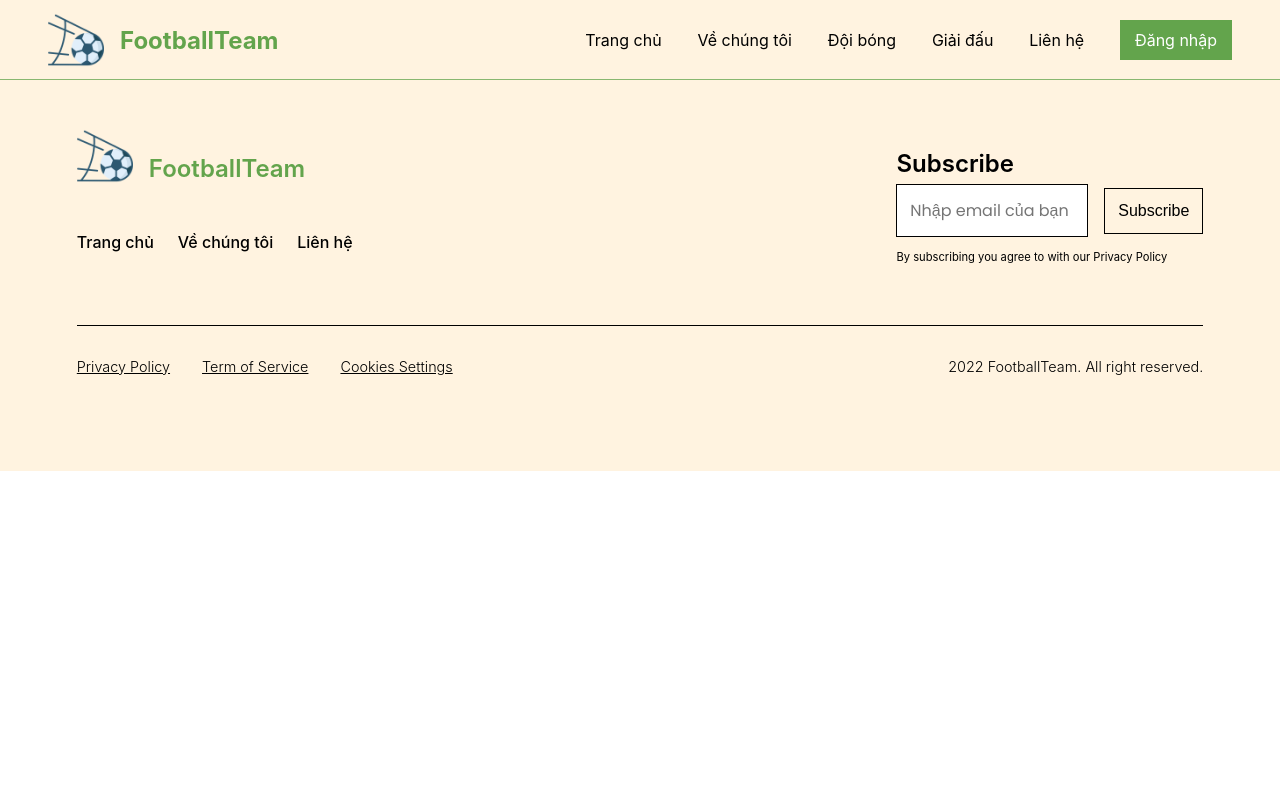
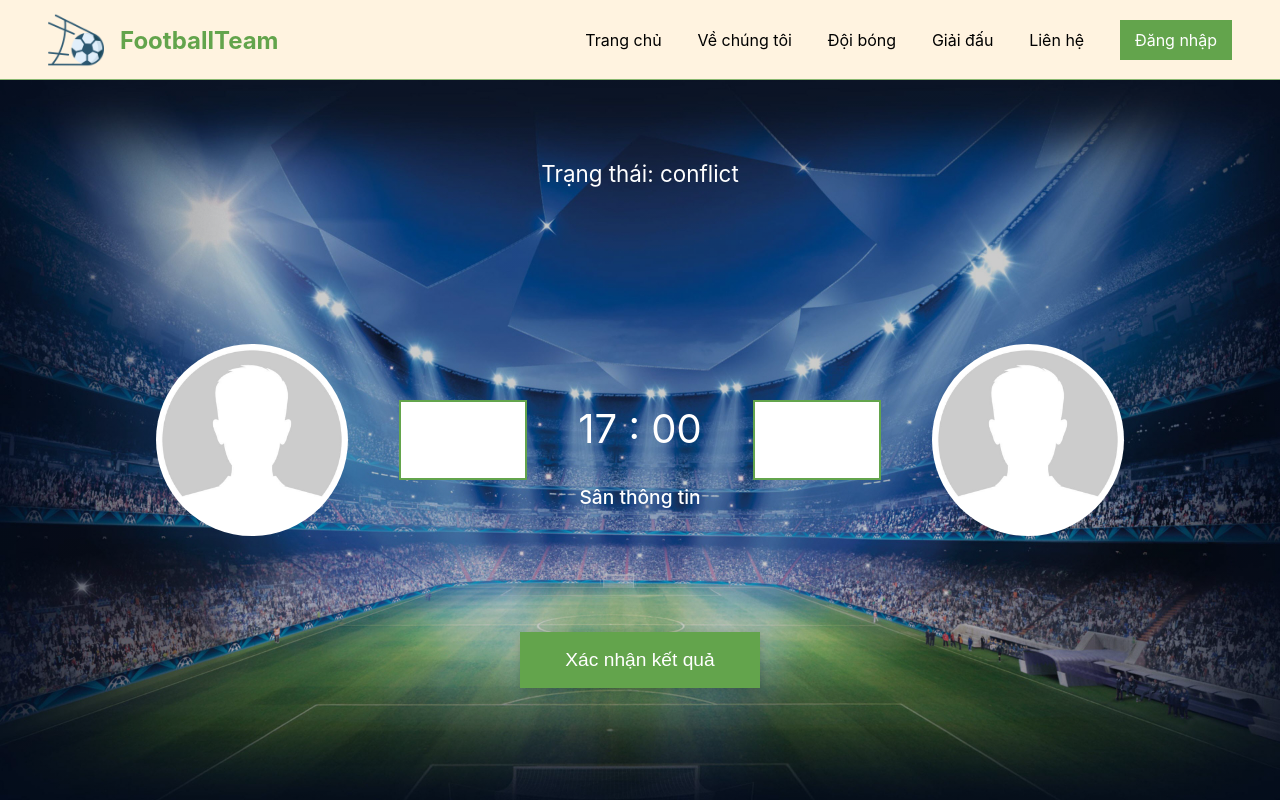
Before and after one commit to FootyTeamBuilder/FootyTeamBuilder_FE, a React (Create React App) app: page /update-match in a window 1280 px wide. Shown: the top 800 px of the page. Built offline with nearby package versions, Linux system fonts and the light colour scheme.

Commit message:
them man update-match

```diff
--- a/src/App.js
+++ b/src/App.js
@@ -10,6 +10,7 @@ import { useSelector } from "react-redux";
 import { ToastContainer } from 'react-toastify';
 import 'react-toastify/dist/ReactToastify.css';
 import AllTeam from "./pages/all-team/AllTeam";
+import UpdateMatch from "./pages/update-match/UpdateMatch";
 
 function App() {
 
@@ -28,6 +29,7 @@ function App() {
           <Route path="/login" element={<Login />} />
           <Route path="/register" element={<Register />} />
           <Route path="/all-team" element={<AllTeam />} />
+          <Route path="/update-match" element={<UpdateMatch />} />
         </Routes>
         <Routes>
           <Route exact path='/' />
--- a/src/components/header/LoginHeader.jsx
+++ b/src/components/header/LoginHeader.jsx
@@ -9,6 +9,7 @@ import GroupIcon from '@mui/icons-material/Group';
 import LogoutIcon from '@mui/icons-material/Logout';
 import { useDispatch } from 'react-redux';
 import { logOut } from '../../redux/apiRequest';
+import SportsSoccerIcon from '@mui/icons-material/SportsSoccer';
 
 const LoginHeader = () => {
 
@@ -81,6 +82,9 @@ const LoginHeader = () => {
                         <Link to='#'>
                             <GroupIcon /> Hồ sơ đội bóng
                         </Link>
+                        <Link to='/update-match'>
+                            <SportsSoccerIcon /> Trận đấu của tôi
+                        </Link>
                         <Link to='#' onClick={(e) => logOut(dispatch)}>
                             <LogoutIcon /> Đăng xuất
                         </Link>
--- /dev/null
+++ b/src/pages/update-match/UpdateMatch.css
@@ -0,0 +1,66 @@
+.update-match {
+    height: 90vh;
+    background-image: linear-gradient(rgba(0, 0, 0, 0.2), rgba(0, 0, 0, 0.2)), url('../../assets/c1.jpg');
+    background-size: cover;
+    display: flex;
+    align-items: center;
+    justify-content: center;
+    column-gap: 4vw;
+}
+
+.update-match input {
+    border: 2px solid #63A44C;
+    height: 5rem;
+    width: 8rem;
+    text-align: center;
+    font-size: 2.5rem;
+    color: #63A44C;
+    font-weight: 600;
+}
+
+.update-match img {
+    width: 12rem;
+    height: 12rem;
+    border-radius: 50%;
+}
+
+.update-match .confirm {
+    cursor: pointer;
+    position: absolute;
+    bottom: 7rem;
+    width: 15rem;
+    height: 3.5rem;
+    font-size: 1.2rem;
+    background-color: #63A44C;
+    color: white;
+    border: none;
+    box-shadow: 1px 3px 9px rgba(0, 0, 0, 0.2);
+}
+.update-match .confirm:hover {
+    box-shadow: 1px 3px 9px rgba(0, 0, 0, 0.5);
+}
+
+.update-match .info {
+    display: flex;
+    flex-direction: column;
+    align-items: center;
+    color: white;
+}
+
+.update-match .info .time {
+    font-size: 2.5rem;
+}
+
+.update-match .info .location {
+    font-size: 1.2rem;
+    font-weight: 500;
+    position: relative;
+    top: 2rem;
+}
+
+.update-match .status {
+    position: absolute;
+    top: 10rem;
+    color: white;
+    font-size: 1.4rem;
+}
--- /dev/null
+++ b/src/pages/update-match/UpdateMatch.jsx
@@ -0,0 +1,20 @@
+import './UpdateMatch.css';
+
+const UpdateMatch = () => {
+    return (
+        <div className="update-match">
+            <img src={require('../../assets/blank-avatar.jpg')} alt=''  />
+            <input type='number'></input>
+            <div className="info">
+                <div className="time">17 : 00</div>
+                <div className="location">Sân thông tin</div>
+            </div>
+            <input type='number'></input>
+            <img src={require('../../assets/blank-avatar.jpg')} alt='' />
+            <button className='confirm'>Xác nhận kết quả</button>
+            <div className="status">Trạng thái: <span>conflict</span> </div>
+        </div>
+    )
+}
+
+export default UpdateMatch
```
Also changed, not shown: src/assets/c1.jpg (added).
